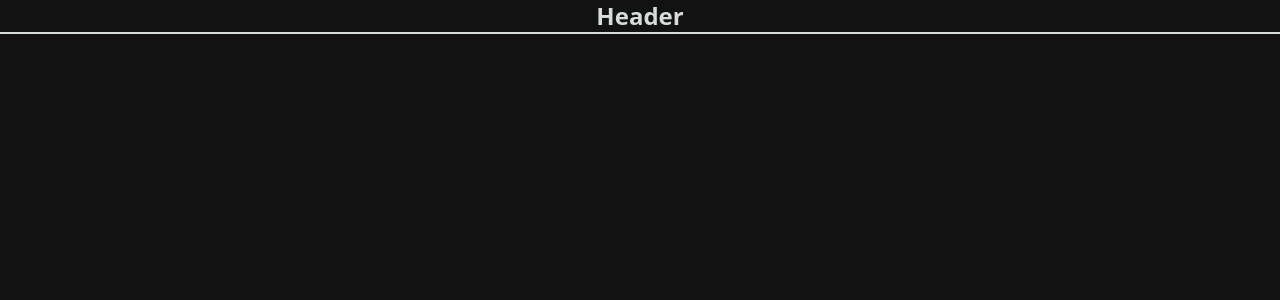
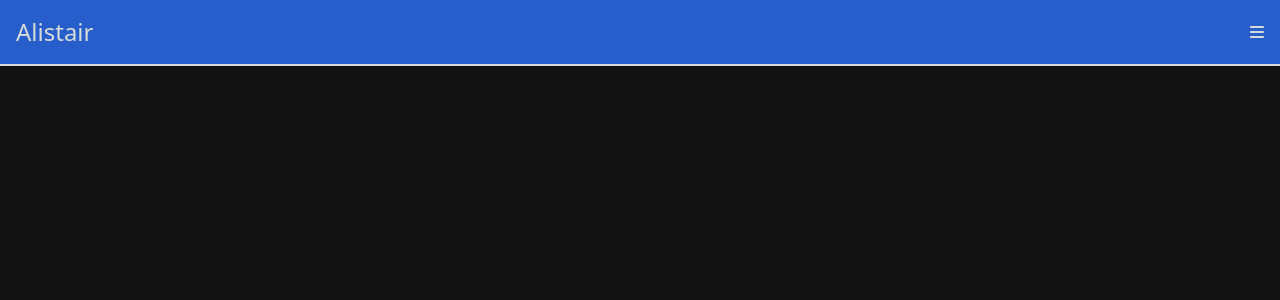
Before and after one commit to AlistairPiot/my-portfolio, a React (Vite) app: page / in a window 1280 px wide. Shown: the top 300 px of the page. Built offline with nearby package versions, Linux system fonts and the light colour scheme.

Commit message:
Header in progress + Installing Font Awesome

```diff
--- a/package.json
+++ b/package.json
@@ -10,6 +10,11 @@
         "preview": "vite preview"
     },
     "dependencies": {
+        "@fortawesome/fontawesome-svg-core": "^6.5.2",
+        "@fortawesome/free-brands-svg-icons": "^6.5.2",
+        "@fortawesome/free-regular-svg-icons": "^6.5.2",
+        "@fortawesome/free-solid-svg-icons": "^6.5.2",
+        "@fortawesome/react-fontawesome": "^0.2.0",
         "react": "^18.2.0",
         "react-dom": "^18.2.0"
     },
--- a/src/components/Header.jsx
+++ /dev/null
@@ -1,11 +0,0 @@
-function Header() {
-    return (
-        <div>
-            <h1 className="bg text-colorMain text-2xl font-bold text-center border-b-2">
-                Header
-            </h1>
-        </div>
-    );
-}
-
-export default Header;
--- /dev/null
+++ b/src/components/Nav.jsx
@@ -0,0 +1,13 @@
+import { FontAwesomeIcon } from "@fortawesome/react-fontawesome";
+import { faBars } from "@fortawesome/free-solid-svg-icons";
+
+const Nav = () => {
+    return (
+        <nav className="bg-bgSecondary text-colorMain border-b-2 flex justify-between items-center p-4">
+            <h1 className="text-2xl">Alistair</h1>
+            <FontAwesomeIcon icon={faBars} />
+        </nav>
+    );
+};
+
+export default Nav;
--- a/src/pages/Home.jsx
+++ b/src/pages/Home.jsx
@@ -1,10 +1,10 @@
-import Header from "../components/Header";
+import Nav from "../components/Nav";
 
 function Home() {
     return (
-        <body className="bg-bgMain min-h-screen">
-            <Header />
-        </body>
+        <div className="bg-bgMain min-h-screen">
+            <Nav />
+        </div>
     );
 }
 
```
Also changed, not shown: src/components/About.jsx (added), src/components/Contact.jsx (added), src/components/Projects.jsx (added), src/components/Skills.jsx (added), 2 other files (tests, documents, lock files or other folders).
